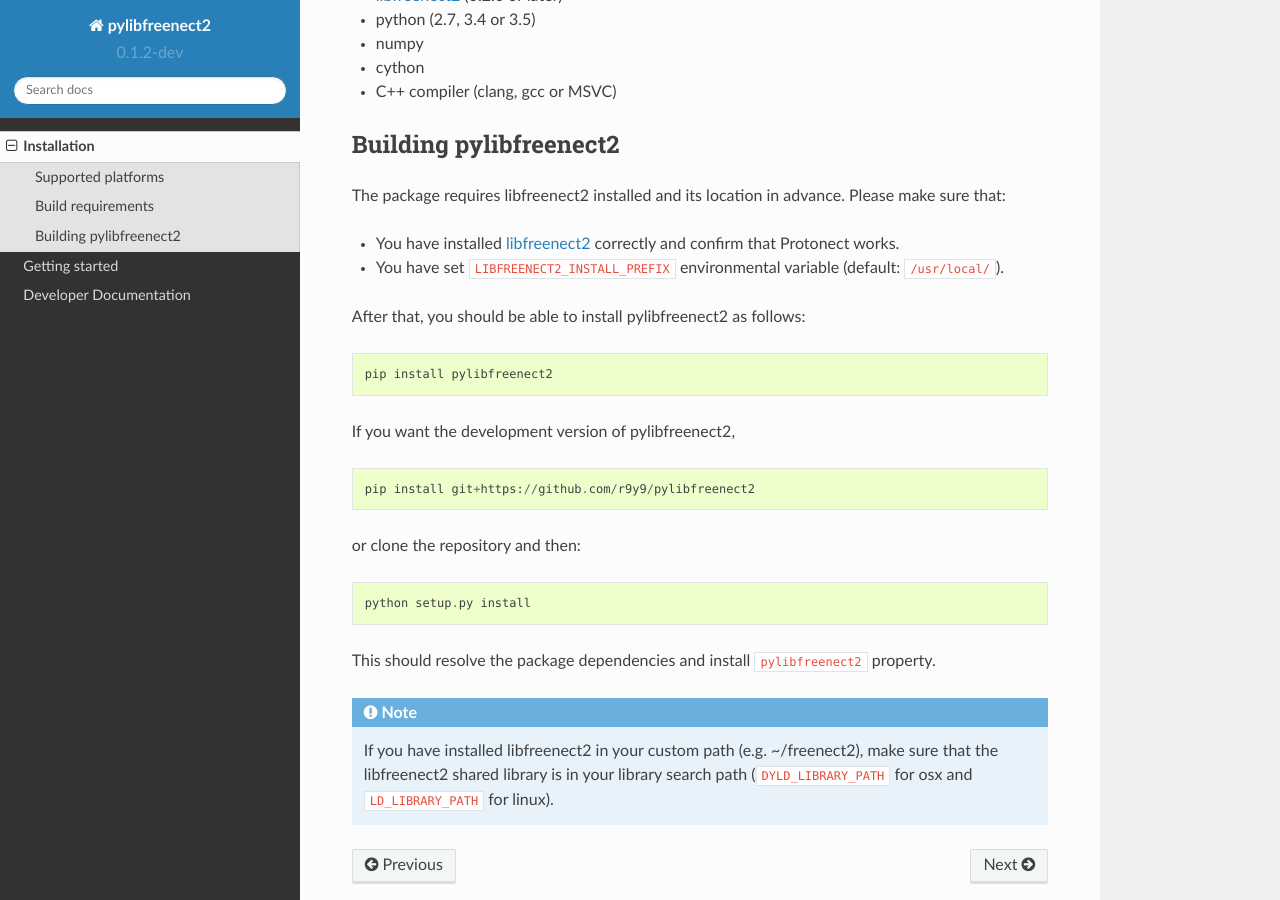
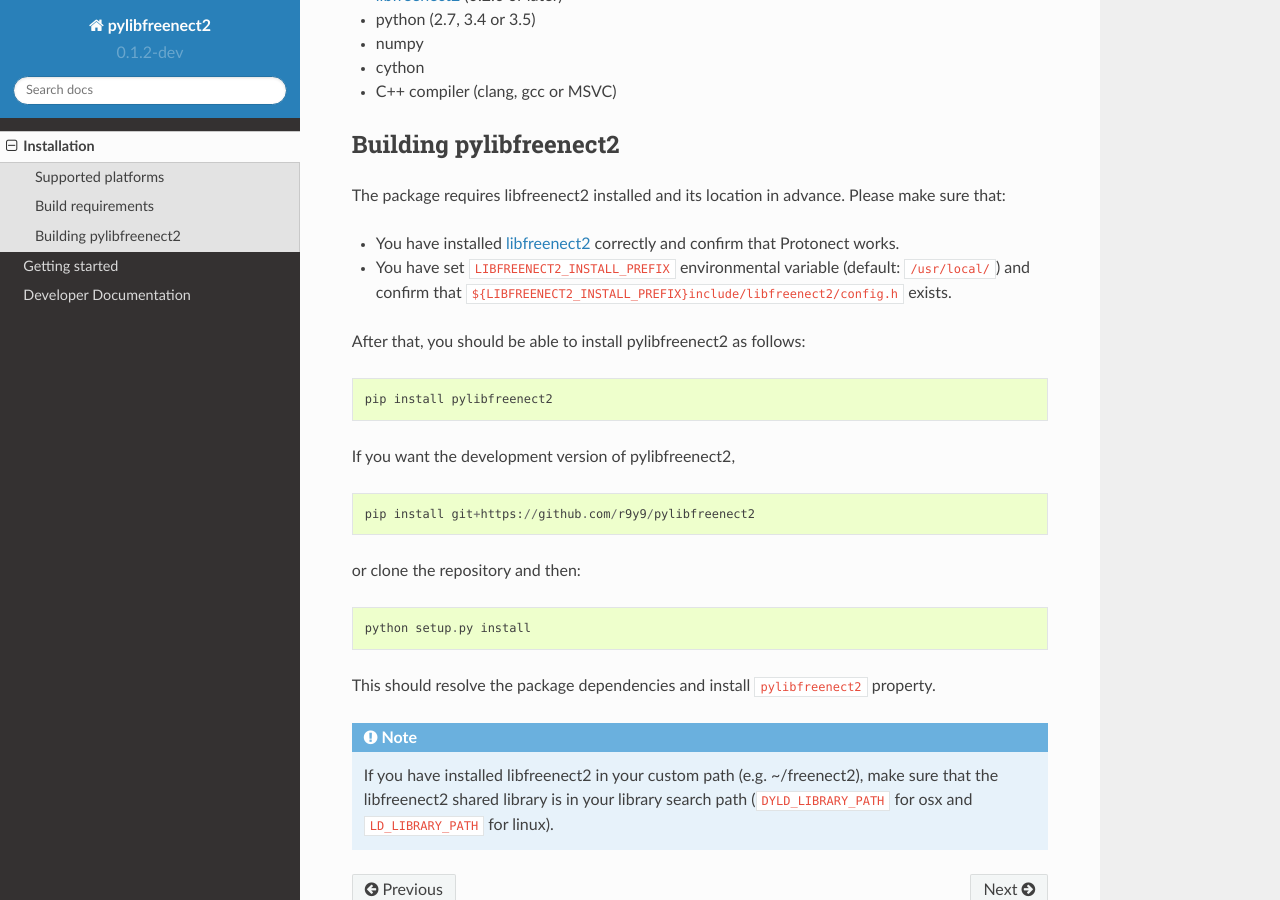
Before and after one commit to r9y9/pylibfreenect2, a Sphinx documentation site: the page built from docs/installation.rst, in a window 1280 px wide and 900 px high, scrolled down 480 px. Built offline with Sphinx 7.4.7 and the Read the Docs theme 2.0.0, drawn with Linux system fonts in a browser that asks for light colours.

Commit message:
Clarify installation docs
ref #28

```diff
--- a/docs/installation.rst
+++ b/docs/installation.rst
@@ -27,7 +27,7 @@ Building pylibfreenect2
 The package requires libfreenect2 installed and its location in advance. Please make sure that:
 
 - You have installed `libfreenect2 <https://github.com/OpenKinect/libfreenect2>`_ correctly and confirm that Protonect works.
-- You have set ``LIBFREENECT2_INSTALL_PREFIX`` environmental variable (default: ``/usr/local/``).
+- You have set ``LIBFREENECT2_INSTALL_PREFIX`` environmental variable (default: ``/usr/local/``) and confirm that ``${LIBFREENECT2_INSTALL_PREFIX}include/libfreenect2/config.h`` exists.
 
 
 After that, you should be able to install pylibfreenect2 as follows:
```
Also changed, not shown: docs/index.rst (+8 -8 lines).
